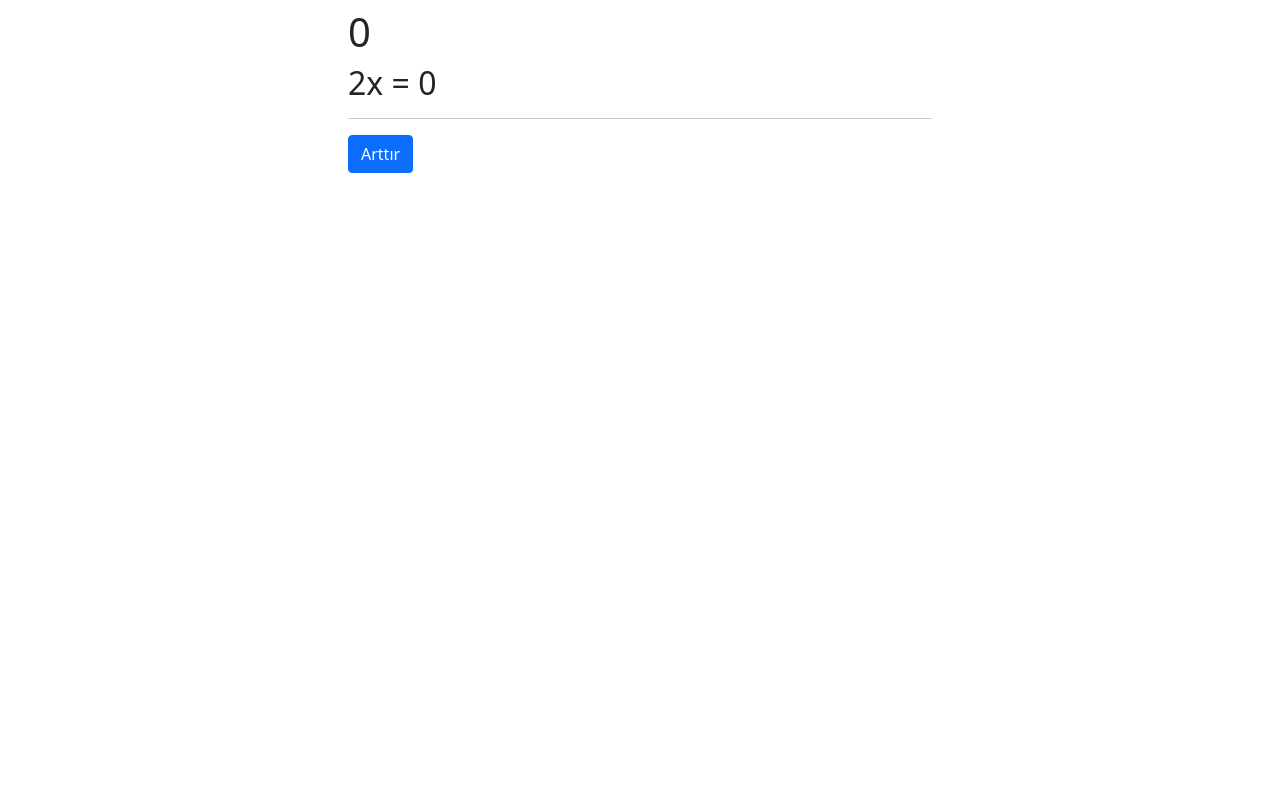
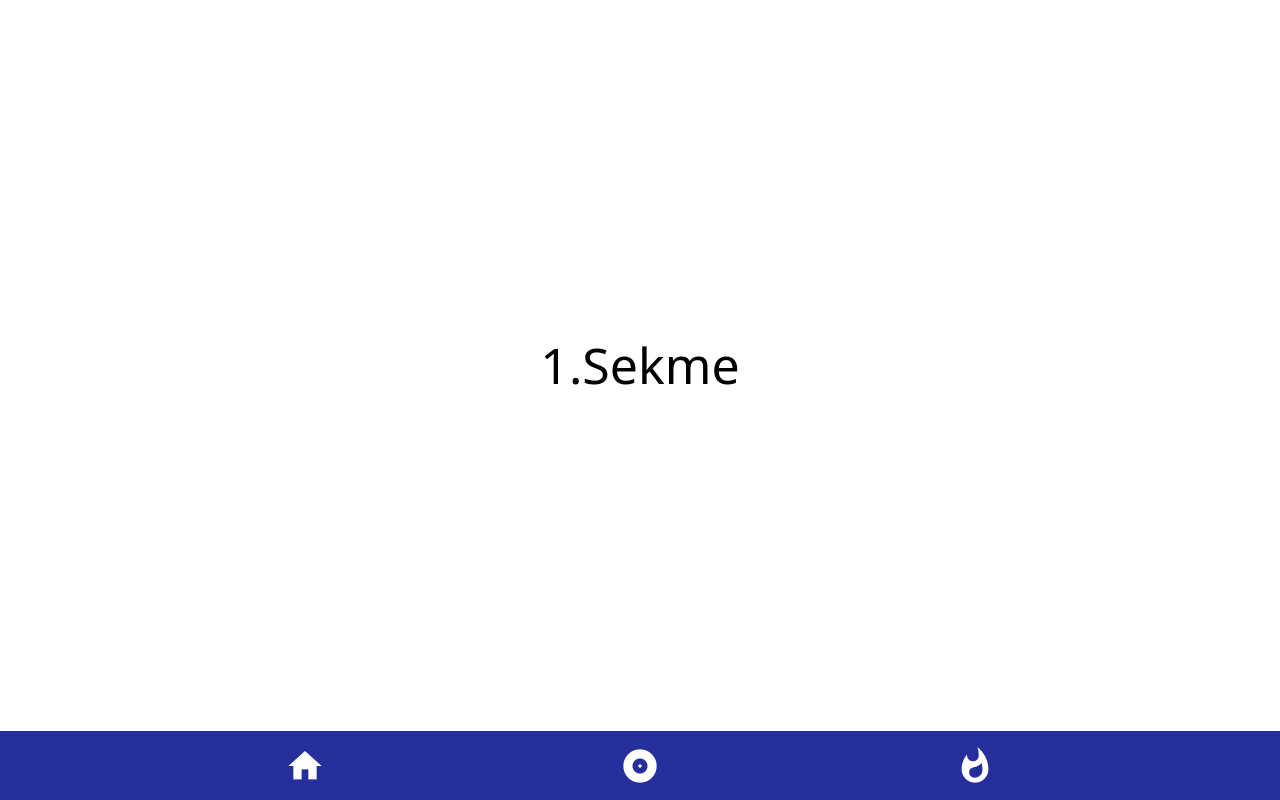
Before and after one commit to hhakangull/Vue3-examples-with-Typescript, a Vue app: page / in a window 1280 px wide. Built offline with nearby package versions, Linux system fonts and the light colour scheme.

Commit message:
sekme islemleri

```diff
--- a/src/App.vue
+++ b/src/App.vue
@@ -1,34 +1,20 @@
 <template>
-  <div class="mx-auto p-2" style="max-width: 600px">
-    <div>
-      <h1>{{ sayi }}</h1>
-    </div>
-    <h2>2x = {{ ikiKati }}</h2>
-    <hr />
-    <button class="btn btn-primary" @click="ikiKati += 10">Arttır</button>
+  <div class="main">
+    <TabView :current-tab-index="currentTabIndex"/>
+    <BottomBar @tab-change="changeTab($event)" />
   </div>
 </template>
 
 <script setup lang="ts">
-import { ref, computed } from "vue";
-const sayi = ref(0);
+import { ref } from "vue";
+import BottomBar from "./components/BottomBar.vue";
+import TabView from "./components/TabView.vue";
 
-// const ikiKati = computed(() => {
-//   console.log("Değer DEğişti")
-//   return sayi.value * 2
-// });
-const ikiKati = computed({
-  set(val: number) {
-    sayi.value = val;
-  },
-  get() {
-    return sayi.value * 2
-  }
-});
-const ikiKatiFunc = () => {
-  return sayi.value * 2;
+const currentTabIndex  = ref(0)
+
+const changeTab = (index: number) => {
+  currentTabIndex.value = index;
 }
-
 </script>
 
 <style lang="scss">
@@ -37,4 +23,14 @@ const ikiKatiFunc = () => {
 .buttonum {
   position: absolute;
 }
+body {
+  margin: 0;
+  padding: 0;
+}
+.main {
+  height: 100vh;
+  width: 100%;
+  display: flex;
+  flex-direction: column;
+}
 </style>
--- a/src/components/BottomBar.vue
+++ b/src/components/BottomBar.vue
@@ -0,0 +1,55 @@
+<template>
+   <div class="w-100 d-flex flex-nowrap align-items-center bottom-bar">
+      <template v-for="(icon,index) in ['home', 'album', 'whatshot']" :key="icon">
+         <span
+            :class="{active: activeTabIndex == index}"
+            class="material-icons"
+            @click="emitTabChange(index)"
+         >{{ icon }}</span>
+      </template>
+   </div>
+</template>
+
+<script lang="ts" setup>
+import { ref, defineEmits } from 'vue';
+
+const activeTabIndex = ref(0);
+const emit = defineEmits({
+   'tab-change': (index: number) => true
+});
+
+const emitTabChange = (index: number) => {
+   emit('tab-change', index);
+   activeTabIndex.value = index;
+}
+</script>
+
+<style scoped lang="scss">
+.bottom-bar {
+   height: 75px;
+   background-color: rgb(38, 46, 155);
+   justify-content: space-evenly;
+}
+.material-icons {
+   color: #fff;
+   font-size: 40px;
+   height: 100%;
+   display: inline-flex;
+   align-items: center;
+   width: 60px;
+   justify-content: center;
+   &:active {
+      color: rgb(228, 156, 74);
+   }
+}
+// .material-icons:hover {
+//    background-color: #e3e4e3;
+//    color: #666;
+//    border-radius: 10px;
+// }
+// .material-icons:active {
+//    background-color: #b0b6b0;
+//    box-shadow: 0 5px #666;
+//    transform: translateY(4px);
+// }
+</style>
--- a/src/components/Tab.vue
+++ b/src/components/Tab.vue
@@ -0,0 +1,12 @@
+<template>
+   <div>
+      <slot />
+   </div>
+</template>
+
+<style scoped>
+div{
+   color: #000;
+   font-size: 50px;
+}
+</style>
--- a/src/components/TabView.vue
+++ b/src/components/TabView.vue
@@ -0,0 +1,28 @@
+<template>
+   <div class="tabView">
+      <Tab v-if="currentTabIndex === 0">1.Sekme</Tab>
+      <Tab v-if="currentTabIndex === 1">2.Sekme</Tab>
+      <Tab v-if="currentTabIndex === 2">3.Sekme</Tab>
+   </div>
+</template>
+
+<script lang="ts" setup>
+import { defineProps } from 'vue'
+import Tab from './Tab.vue';
+const props = defineProps({
+   currentTabIndex: {
+      type: Number as () => number,
+      default: 0
+   }
+})
+
+</script>
+
+<style lang="scss" scoped>
+.tabView {
+   height: 100%;
+   align-items: center;
+   justify-content: center;
+   display: flex;
+}
+</style>
```
